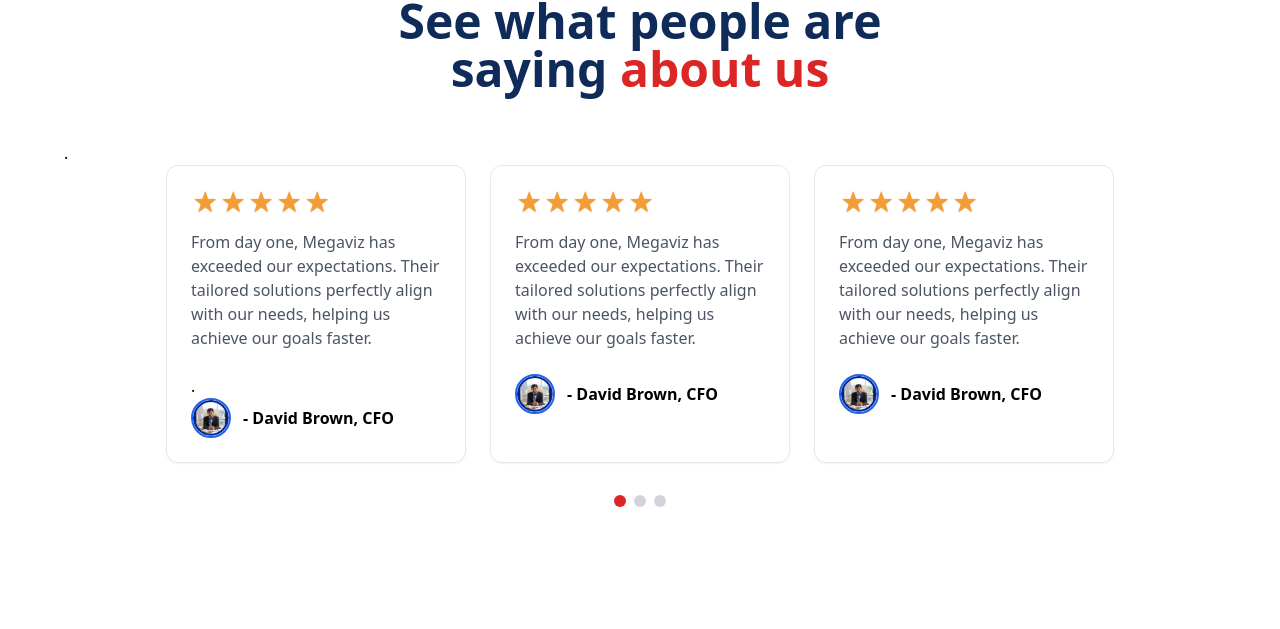
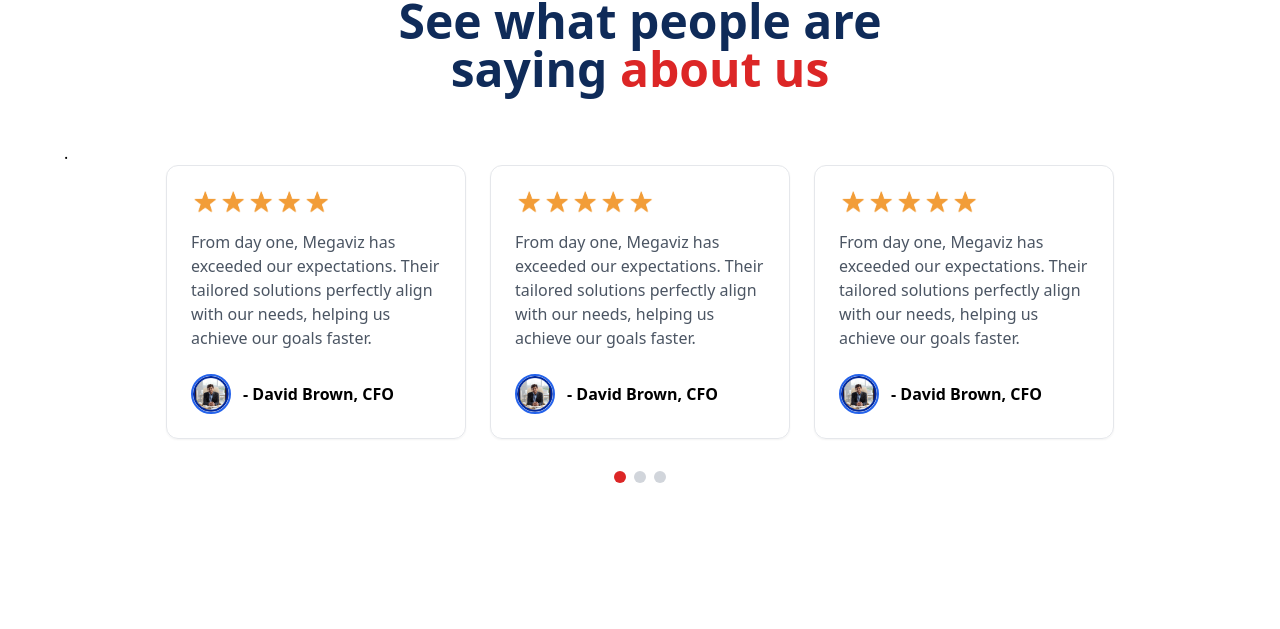
Before and after one commit to sohelx196/MegaViz-Design, a website: page index.html in a window 1280 px wide. Shown: the part 4400-5029 px from the top of the page. Drawn offline with nearby package versions, Linux system fonts and the light colour scheme.

Commit message:
making about us

```diff
--- a/index.html
+++ b/index.html
@@ -527,61 +527,80 @@
   <!-- Testimonial Cards -->
   <div class="flex flex-wrap justify-center gap-6">
 
-    <div class="w-full sm:w-[300px] rounded-xl border border-gray-200 shadow-sm p-6 transition hover:shadow-black hover:shadow-md">
-      <!-- Stars -->
+  <div class="w-full sm:w-[300px] h-full rounded-xl border border-gray-200 shadow-sm p-6 flex flex-col justify-between transition hover:shadow-black hover:shadow-md">
+
+    <!-- person1 card -->
+    <div>
       <div class="flex justify-start mb-4">
-        <img src="./src/assets/icons/star.png" alt="star icon" class="w-6 h-6 mx-0.5" />
-        <img src="./src/assets/icons/star.png" alt="star icon" class="w-6 h-6 mx-0.5" />
-        <img src="./src/assets/icons/star.png" alt="star icon" class="w-6 h-6 mx-0.5" />
-        <img src="./src/assets/icons/star.png" alt="star icon" class="w-6 h-6 mx-0.5" />
-        <img src="./src/assets/icons/star.png" alt="star icon" class="w-6 h-6 mx-0.5" />
-      </div>
-
-      <p class="text-base text-gray-600 font-medium mb-6">
-        From day one, Megaviz has exceeded our expectations. Their tailored solutions perfectly align with our needs, helping us achieve our goals faster.
-      </p>
-   .
-      <div class="flex items-center gap-3">
-        <img src="./src/assets/icons/person01.png" alt="David Brown" class="w-10 h-10 rounded-full border-2 border-blue-600" />
-        <p class="font-semibold text-black">- David Brown, CFO</p>
-      </div>
-    </div>
-
-
-    <div class="w-full sm:w-[300px] rounded-xl border border-gray-200 shadow-sm p-6 transition hover:shadow-black hover:shadow-md">
-      <div class="flex justify-start mb-4">
-        <img src="./src/assets/icons/star.png" alt="star icon" class="w-6 h-6 mx-0.5" />
-        <img src="./src/assets/icons/star.png" alt="star icon" class="w-6 h-6 mx-0.5" />
-        <img src="./src/assets/icons/star.png" alt="star icon" class="w-6 h-6 mx-0.5" />
-        <img src="./src/assets/icons/star.png" alt="star icon" class="w-6 h-6 mx-0.5" />
-        <img src="./src/assets/icons/star.png" alt="star icon" class="w-6 h-6 mx-0.5" />
+        <img src="../src/assets/icons/star.png" alt="star icon" class="w-6 h-6 mx-0.5" />
+        <img src="../src/assets/icons/star.png" alt="star icon" class="w-6 h-6 mx-0.5" />
+        <img src="../src/assets/icons/star.png" alt="star icon" class="w-6 h-6 mx-0.5" />
+        <img src="../src/assets/icons/star.png" alt="star icon" class="w-6 h-6 mx-0.5" />
+        <img src="../src/assets/icons/star.png" alt="star icon" class="w-6 h-6 mx-0.5" />
       </div>
       <p class="text-base text-gray-600 font-medium mb-6">
         From day one, Megaviz has exceeded our expectations. Their tailored solutions perfectly align with our needs, helping us achieve our goals faster.
       </p>
-      <div class="flex items-center gap-3">
-        <img src="./src/assets/icons/person01.png" alt="David Brown" class="w-10 h-10 rounded-full border-2 border-blue-600" />
-        <p class="font-semibold text-black">- David Brown, CFO</p>
-      </div>
     </div>
 
-    <!-- Third Card -->
-    <div class="w-full sm:w-[300px] rounded-xl border border-gray-200 shadow-sm p-6 transition hover:shadow-black hover:shadow-md">
+    <!-- Bottom Section: Avatar and Name -->
+    <div class="flex items-center gap-3 mt-auto">
+      <img src="../src/assets/icons/person01.png" alt="David Brown" class="w-10 h-10 rounded-full border-2 border-blue-600" />
+      <p class="font-semibold text-black">- David Brown, CFO</p>
+    </div>
+
+  </div>
+
+  <!-- person2 card-->
+  <div class="w-full sm:w-[300px] h-full rounded-xl border border-gray-200 shadow-sm p-6 flex flex-col justify-between transition hover:shadow-black hover:shadow-md">
+
+    <!-- Top Section: Stars and Review -->
+    <div>
       <div class="flex justify-start mb-4">
-        <img src="./src/assets/icons/star.png" alt="star icon" class="w-6 h-6 mx-0.5" />
-        <img src="./src/assets/icons/star.png" alt="star icon" class="w-6 h-6 mx-0.5" />
-        <img src="./src/assets/icons/star.png" alt="star icon" class="w-6 h-6 mx-0.5" />
-        <img src="./src/assets/icons/star.png" alt="star icon" class="w-6 h-6 mx-0.5" />
-        <img src="./src/assets/icons/star.png" alt="star icon" class="w-6 h-6 mx-0.5" />
+        <img src="../src/assets/icons/star.png" alt="star icon" class="w-6 h-6 mx-0.5" />
+        <img src="../src/assets/icons/star.png" alt="star icon" class="w-6 h-6 mx-0.5" />
+        <img src="../src/assets/icons/star.png" alt="star icon" class="w-6 h-6 mx-0.5" />
+        <img src="../src/assets/icons/star.png" alt="star icon" class="w-6 h-6 mx-0.5" />
+        <img src="../src/assets/icons/star.png" alt="star icon" class="w-6 h-6 mx-0.5" />
       </div>
       <p class="text-base text-gray-600 font-medium mb-6">
         From day one, Megaviz has exceeded our expectations. Their tailored solutions perfectly align with our needs, helping us achieve our goals faster.
       </p>
-      <div class="flex items-center gap-3">
-        <img src="./src/assets/icons/person01.png" alt="David Brown" class="w-10 h-10 rounded-full border-2 border-blue-600" />
-        <p class="font-semibold text-black">- David Brown, CFO</p>
+    </div>
+
+    <!-- Bottom Section: Avatar and Name -->
+    <div class="flex items-center gap-3 mt-auto">
+      <img src="../src/assets/icons/person01.png" alt="David Brown" class="w-10 h-10 rounded-full border-2 border-blue-600" />
+      <p class="font-semibold text-black">- David Brown, CFO</p>
+    </div>
+  </div>
+
+
+    <!-- person3 card -->
+  <div class="w-full sm:w-[300px] h-full rounded-xl border border-gray-200 shadow-sm p-6 flex flex-col justify-between transition hover:shadow-black hover:shadow-md">
+
+    <!-- Top Section: Stars and Review -->
+    <div>
+      <div class="flex justify-start mb-4">
+        <img src="../src/assets/icons/star.png" alt="star icon" class="w-6 h-6 mx-0.5" />
+        <img src="../src/assets/icons/star.png" alt="star icon" class="w-6 h-6 mx-0.5" />
+        <img src="../src/assets/icons/star.png" alt="star icon" class="w-6 h-6 mx-0.5" />
+        <img src="../src/assets/icons/star.png" alt="star icon" class="w-6 h-6 mx-0.5" />
+        <img src="../src/assets/icons/star.png" alt="star icon" class="w-6 h-6 mx-0.5" />
       </div>
+      <p class="text-base text-gray-600 font-medium mb-6">
+        From day one, Megaviz has exceeded our expectations. Their tailored solutions perfectly align with our needs, helping us achieve our goals faster.
+      </p>
     </div>
+
+    <!-- Bottom Section: Avatar and Name -->
+    <div class="flex items-center gap-3 mt-auto">
+      <img src="../src/assets/icons/person01.png" alt="David Brown" class="w-10 h-10 rounded-full border-2 border-blue-600" />
+      <p class="font-semibold text-black">- David Brown, CFO</p>
+    </div>
+
+  </div>
+
   </div>
 
   <!-- Dots -->
```
Also changed, not shown: public/aboutUs.html (+44 -13 lines).
